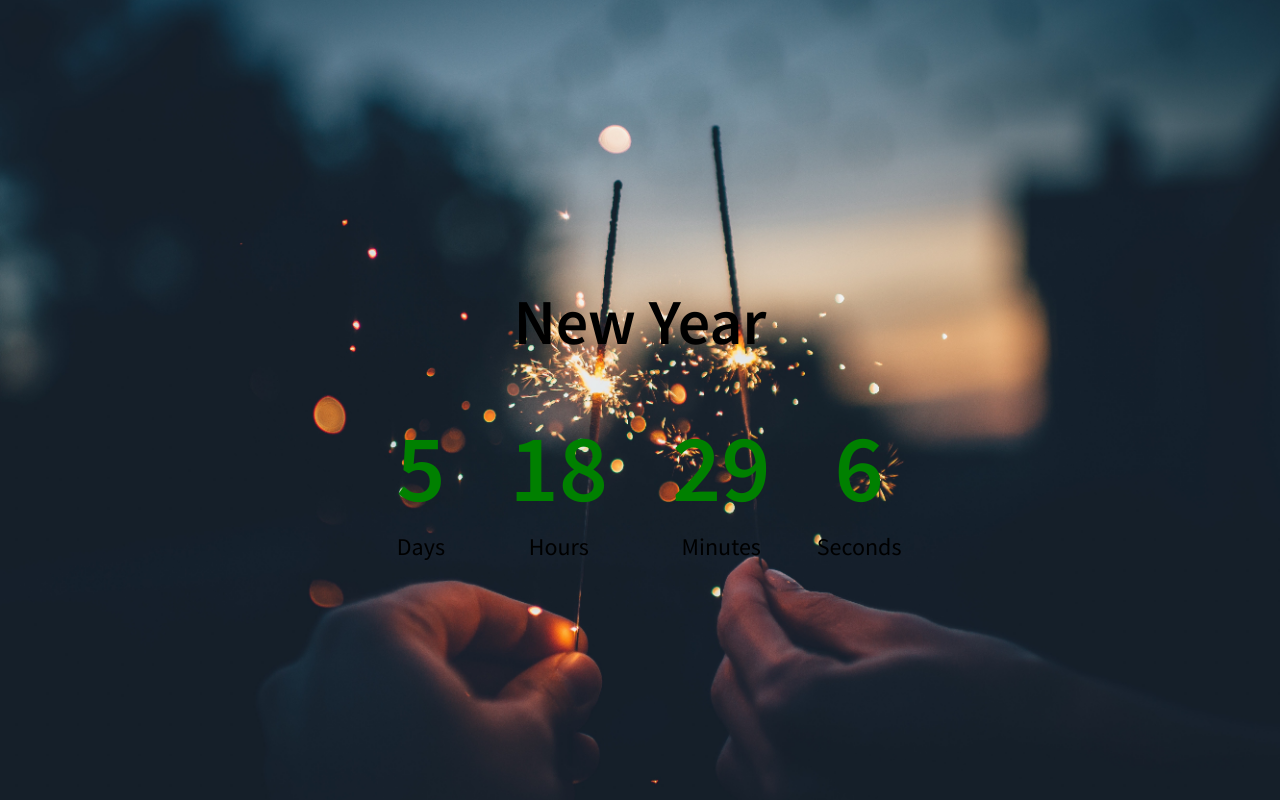
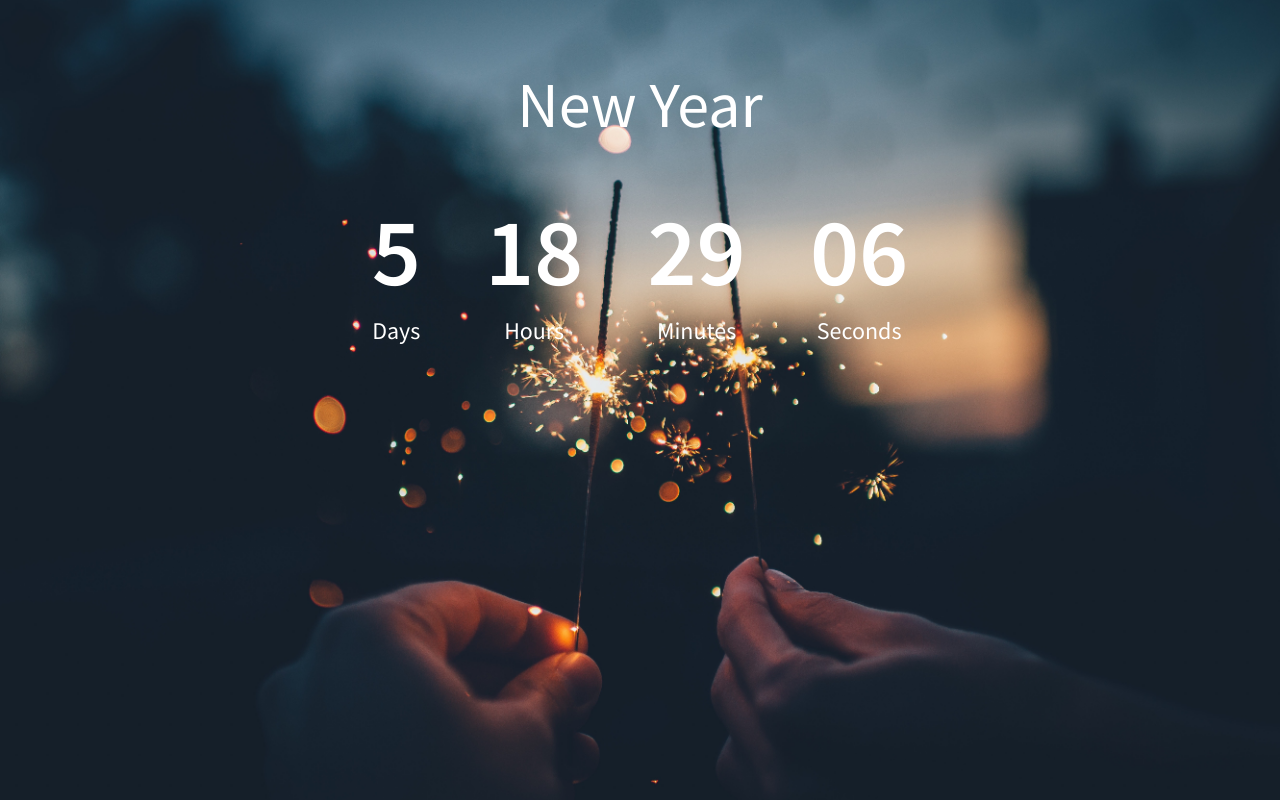
Before and after one commit to Redskyy7/CountdownNewYear, a plain HTML site: page index.html in a window 1280 px wide. Drawn offline with Linux system fonts and the light colour scheme.

Commit message:
Finalizando Projeto

```diff
--- a/script.js
+++ b/script.js
@@ -17,12 +17,16 @@ function countdown() {
     const seconds = Math.floor(totalSeconds) % 60;
 
     daysElement.innerHTML = days;
-    hoursElement.innerHTML = hours;
-    minutesElement.innerHTML = minutes;
-    secondsElement.innerHTML = seconds;
+    hoursElement.innerHTML = fixZero(hours);
+    minutesElement.innerHTML = fixZero(minutes);
+    secondsElement.innerHTML = fixZero(seconds);
 
 }
 
 countdown();
 
+function fixZero(time){
+    return time < 10 ? `0${time}` : time;
+}
+
 setInterval(countdown, 1000);
--- a/style.css
+++ b/style.css
@@ -12,21 +12,26 @@ body {
   display: flex;
   flex-direction: column;
   align-items: center;
-  justify-content: center;
   font-family: "Source Sans Pro", sans-serif;
   margin: 0;
 }
 
 h1 {
+    font-weight: normal;
+    color: white;
     font-size: 4rem;
+    margin-top: 4rem;
 }
 
 .countdown-cont{
+    color: white;
     display: flex;
+    flex-wrap: wrap;
+    justify-content: center;
 }
 
 .big-text {
-    color: green;
+    color: white;
     font-weight: bold;
     font-size: 6rem;
     line-height: 1;
```
